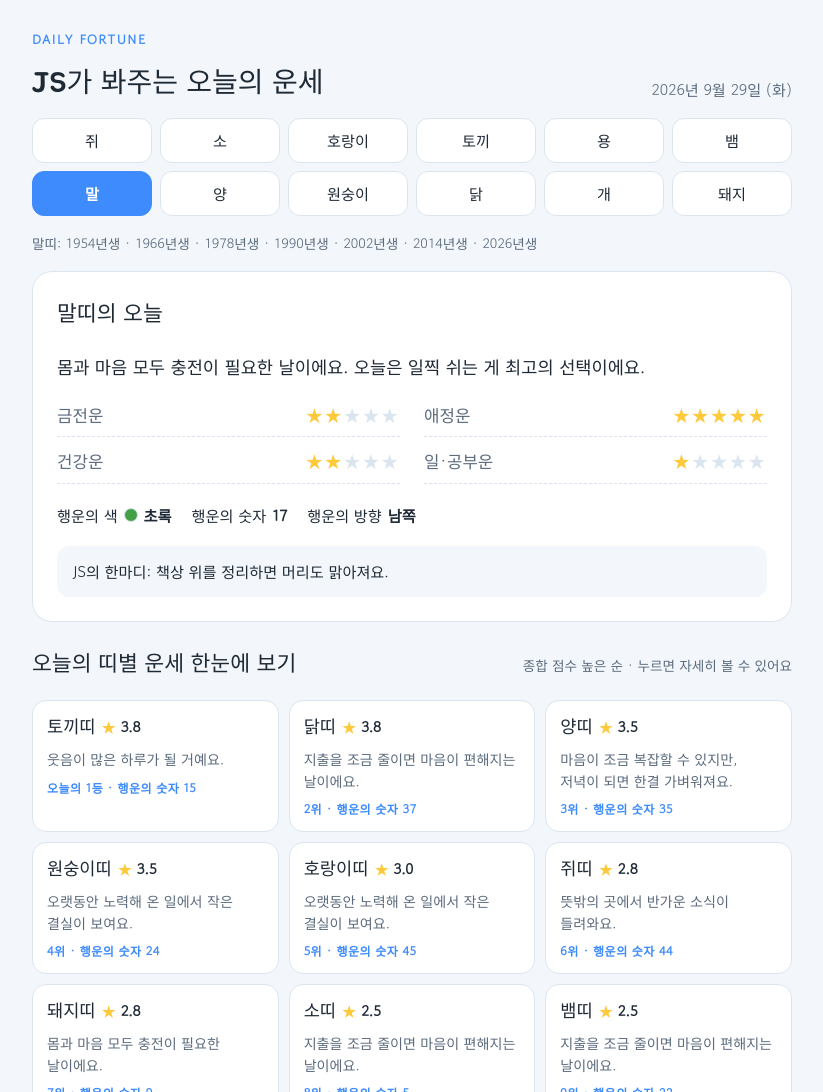
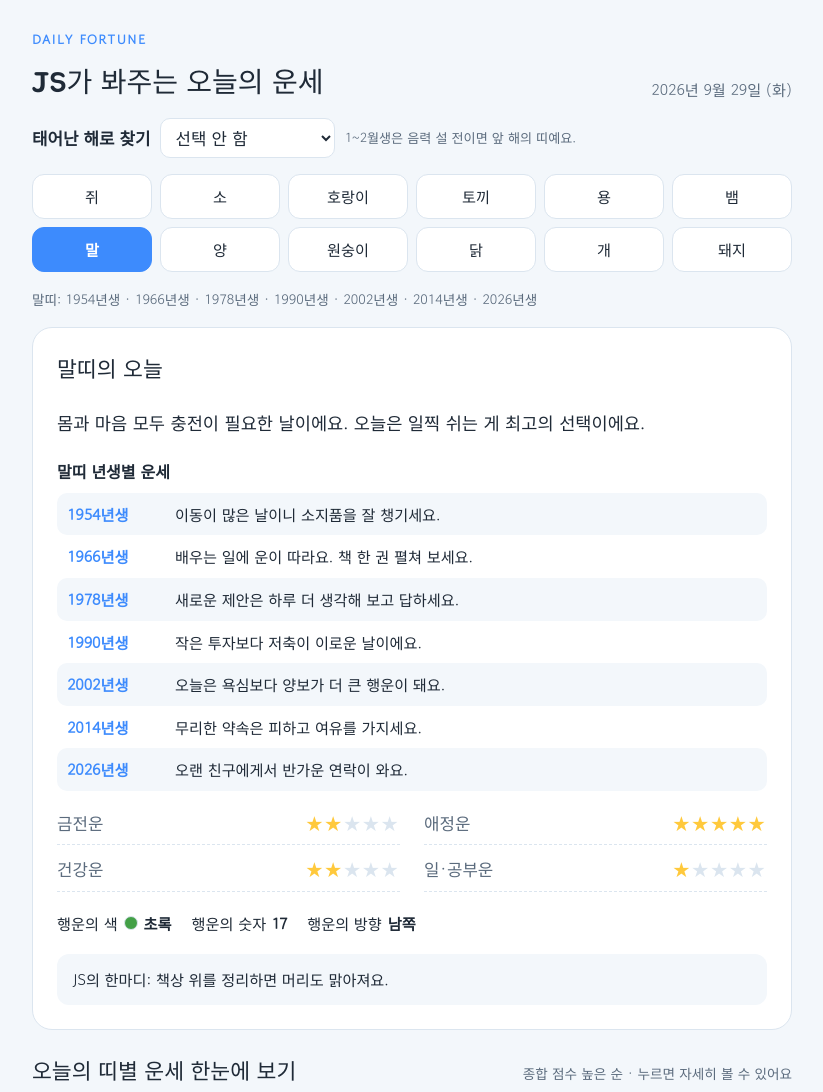
Before and after one commit to leesunstar0-cmd/a-person-who-brings-happiness-lotto, a plain HTML site: page index.html in a window 1280 px wide. Shown: the part 2140-3232 px from the top of the page, without its empty margins (228-1051 px from the left). Drawn offline with Linux system fonts and the light colour scheme.

Commit message:
Add birth-year fortunes within each zodiac
Detailed zodiac card lists a one-line fortune for each birth year of
that zodiac, seeded by date and year. A birth-year picker selects the
matching zodiac, highlights the row, and is remembered per browser.

Co-Authored-By: Claude Opus 5.5 <noreply@anthropic.com>

```diff
--- a/index.html
+++ b/index.html
@@ -123,6 +123,19 @@ p { margin: 0; }
 .zb-score b { color: var(--fg); font-weight: 700; }
 .zb-line { font-size: .88rem; color: var(--muted); line-height: 1.5; }
 .zb-rank { font-size: .75rem; color: var(--sky); font-weight: 700; letter-spacing: .04em; }
+.birth { display: flex; flex-wrap: wrap; align-items: center; gap: 10px; }
+.birth label { font-weight: 700; }
+.birth select { font: inherit; color: var(--fg); background: var(--surface); border: 1px solid var(--line); border-radius: 10px; padding: 6px 10px; }
+.birth select:focus-visible { outline: 3px solid var(--sun); outline-offset: 2px; }
+.birth small { color: var(--muted); font-size: .82rem; }
+.year-fortunes { display: flex; flex-direction: column; gap: 8px; }
+.year-fortunes h4 { margin: 0; font-size: 1rem; font-weight: 700; }
+.year-fortunes ul { list-style: none; margin: 0; padding: 0; display: flex; flex-direction: column; }
+.year-fortunes li { display: grid; grid-template-columns: 6rem minmax(0, 1fr); gap: 12px; padding: 8px 10px; border-radius: 10px; font-size: .95rem; }
+.year-fortunes li:nth-child(odd) { background: var(--bg); }
+.year-fortunes li b { font-variant-numeric: tabular-nums; color: var(--sky); font-weight: 700; }
+.year-fortunes li.mine { background: var(--sky); color: #fff; }
+.year-fortunes li.mine b { color: #fff; }
 .fortune-note { font-size: .85rem; color: var(--muted); }
 
 /* Lotto */
@@ -156,6 +169,7 @@ footer { text-align: center; color: var(--muted); font-size: .85rem; }
   .zodiac { grid-template-columns: repeat(4, minmax(0, 1fr)); }
   .fortune-scores { grid-template-columns: 1fr; }
   .zodiac-board { grid-template-columns: repeat(2, minmax(0, 1fr)); }
+  .year-fortunes li { grid-template-columns: 1fr; gap: 2px; }
   .prayer { grid-template-columns: 1fr; gap: 20px; }
   .games li { grid-template-columns: 1fr; gap: 6px; }
 }
@@ -219,12 +233,19 @@ footer { text-align: center; color: var(--muted); font-size: .85rem; }
       <h2>JS가 봐주는 오늘의 운세</h2>
       <span class="fortune-date" id="fortuneDate"></span>
     </div>
-    <div class="zodiac" id="zodiac" role="group" aria-label="띠 선택"></div>
+    <div class="birth">
+      <label for="birthYear">태어난 해로 찾기</label>
+      <select id="birthYear"><option value="">선택 안 함</option></select>
+      <small>1~2월생은 음력 설 전이면 앞 해의 띠예요.</small>
+    </div>    <div class="zodiac" id="zodiac" role="group" aria-label="띠 선택"></div>
     <p class="fortune-years" id="fortuneYears"></p>
     <article class="fortune-card" aria-live="polite">
       <h3 id="fortuneTitle">오늘의 운세</h3>
       <p class="fortune-main" id="fortuneMain"></p>
-      <dl class="fortune-scores" id="fortuneScores"></dl>
+      <div class="year-fortunes">
+        <h4 id="yearTitle">년생별 운세</h4>
+        <ul id="yearList"></ul>
+      </div>      <dl class="fortune-scores" id="fortuneScores"></dl>
       <div class="fortune-lucky" id="fortuneLucky"></div>
       <p class="fortune-tip" id="fortuneTip"></p>
     </article>
@@ -334,7 +355,56 @@ function getFortune(idx, date) {
     tip: pick(FORTUNE_TIP)
   };
 }
-function renderBoard(active) {
+const YEAR_LINES = [
+  "귀인의 도움으로 일이 쉽게 풀려요.",
+  "건강 관리에 조금 더 신경 쓰면 좋아요.",
+  "가족과의 대화에서 좋은 답을 찾아요.",
+  "작은 투자보다 저축이 이로운 날이에요.",
+  "오랜 친구에게서 반가운 연락이 와요.",
+  "새로운 제안은 하루 더 생각해 보고 답하세요.",
+  "마음먹었던 일을 시작하기에 딱 좋은 날이에요.",
+  "말 한마디가 복을 부르니 칭찬을 아끼지 마세요.",
+  "뜻밖의 작은 수입이 생길 수 있어요.",
+  "무리한 약속은 피하고 여유를 가지세요.",
+  "배우는 일에 운이 따라요. 책 한 권 펼쳐 보세요.",
+  "잃어버린 물건이나 잊은 일을 되찾아요.",
+  "이동이 많은 날이니 소지품을 잘 챙기세요.",
+  "사람들 사이에서 인기가 올라가는 날이에요.",
+  "고민하던 문제의 실마리가 보여요.",
+  "오늘은 욕심보다 양보가 더 큰 행운이 돼요."
+];
+let selectedYear = null;
+function zodiacOf(year) { return ((year - 4) % 12 + 12) % 12; }
+function renderYears(idx) {
+  const key = todayKey(new Date());
+  document.getElementById("yearTitle").textContent = ZODIAC[idx] + "띠 년생별 운세";
+  const list = document.getElementById("yearList");
+  list.replaceChildren();
+  zodiacYears(idx).forEach((y) => {
+    const rand = seeded(key + ":y" + y);
+    const li = document.createElement("li"), b = document.createElement("b"), p = document.createElement("span");
+    b.textContent = y + "년생";
+    p.textContent = YEAR_LINES[Math.floor(rand() * YEAR_LINES.length)];
+    if (y === selectedYear) { li.className = "mine"; li.setAttribute("aria-current", "true"); }
+    li.append(b, p); list.appendChild(li);
+  });
+}
+function initBirthYear() {
+  const sel = document.getElementById("birthYear"), now = new Date().getFullYear();
+  for (let y = now; y >= now - 72; y--) {
+    const o = document.createElement("option");
+    o.value = y; o.textContent = y + "년 (" + ZODIAC[zodiacOf(y)] + "띠)";
+    sel.appendChild(o);
+  }
+  try { const v = parseInt(localStorage.getItem("fortuneBirthYear"), 10); if (v >= now - 72 && v <= now) { selectedYear = v; sel.value = String(v); } } catch {}
+  sel.addEventListener("change", () => {
+    selectedYear = sel.value ? parseInt(sel.value, 10) : null;
+    try { if (selectedYear) localStorage.setItem("fortuneBirthYear", String(selectedYear)); else localStorage.removeItem("fortuneBirthYear"); } catch {}
+    const idx = selectedYear ? zodiacOf(selectedYear) : Math.max(0, [...document.querySelectorAll("#zodiac button")].findIndex((b) => b.getAttribute("aria-pressed") === "true"));
+    renderFortune(idx);
+    if (selectedYear) document.querySelector("#yearList .mine")?.scrollIntoView({ behavior: "smooth", block: "center" });
+  });
+}function renderBoard(active) {
   const today = new Date();
   const rows = ZODIAC.map((z, i) => {
     const f = getFortune(i, today);
@@ -382,11 +452,13 @@ function renderBoard(active) {
   const dir = document.createElement("span"); dir.innerHTML = "행운의 방향 <b></b>"; dir.querySelector("b").textContent = f.dir;
   lucky.append(color, num, dir);
   document.getElementById("fortuneTip").textContent = "JS의 한마디: " + f.tip;
+  renderYears(idx);
   renderBoard(idx);
   try { localStorage.setItem("fortuneZodiac", String(idx)); } catch {}
 }
 (() => {
   const wrap = document.getElementById("zodiac");
+  initBirthYear();
   ZODIAC.forEach((z, i) => {
     const b = document.createElement("button");
     b.type = "button"; b.textContent = z; b.setAttribute("aria-pressed", "false");
```
